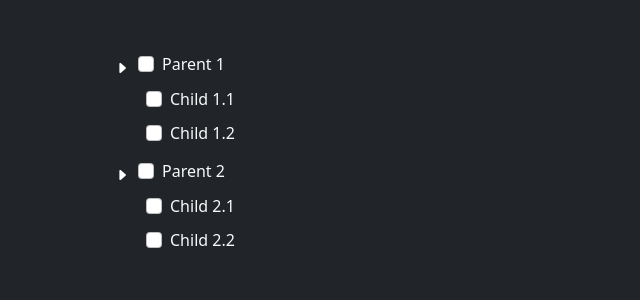
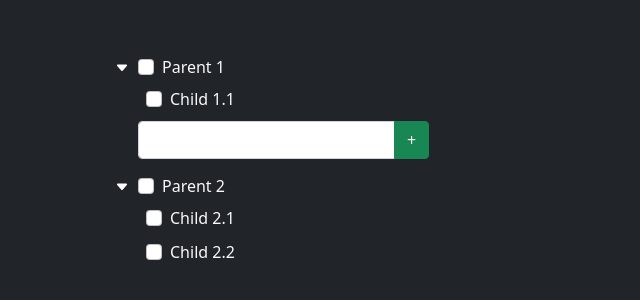
Before and after one commit to bunnyBites/checked-tree, a React (Vite) app: page / in a window 1280 px wide. Shown: the top 300 px of the page, without its empty margins (0-640 px from the left). Built offline with nearby package versions, Linux system fonts and the light colour scheme.

Commit message:
add functionality to add sub node

```diff
--- a/src/components/treeDisplay/TreeDisplay.component.view.tsx
+++ b/src/components/treeDisplay/TreeDisplay.component.view.tsx
@@ -2,25 +2,26 @@ import React, { useEffect, useRef, useState } from "react";
 import clsx from "clsx";
 import { TreeNodeVO } from "../../data/model/treeDisplay/TreeDisplay.model";
 import { TreeDisplay } from "./TreeDisplay.component";
+import { NodeInput } from "./nodeInput/NodeInput.component";
 
 type TreeDisplayViewPropsVO = {
   currentNode: TreeNodeVO;
-  onSelectNode: (isNodeSelected: boolean, selectedNode: TreeNodeVO) => void,
+  onSelectNode: (isNodeSelected: boolean, selectedNode: TreeNodeVO) => void;
 };
 
 export const TreeDisplayView: React.FC<TreeDisplayViewPropsVO> = (
-  props: TreeDisplayViewPropsVO
+  props: TreeDisplayViewPropsVO,
 ) => {
   const { currentNode, onSelectNode } = props;
   const [isExpandNode, setIsExpandNode] = useState<boolean>(true);
 
-  const checkboxRef = useRef<any>();
+  const checkboxRef = useRef<HTMLInputElement | null>(null);
 
   useEffect(() => {
-    if (checkboxRef?.current) {
+    if (checkboxRef.current) {
       checkboxRef.current.indeterminate = currentNode.indeterminate;
     }
-  }, [checkboxRef, currentNode.indeterminate]);
+  }, [currentNode.indeterminate]);
 
   const renderCheckboxInput = () => (
     <div
@@ -55,9 +56,9 @@ export const TreeDisplayView: React.FC<TreeDisplayViewPropsVO> = (
       className="btn btn-sm btn-flush"
     >
       <i
-        className={clsx("bi bi-caret-down-fill text-white", {
+        className={clsx("text-white", {
           "bi-caret-down-fill": isExpandNode,
-          "bi-caret-right-fill": isExpandNode,
+          "bi-caret-right-fill": !isExpandNode,
         })}
       />
     </button>
@@ -65,9 +66,10 @@ export const TreeDisplayView: React.FC<TreeDisplayViewPropsVO> = (
 
   return (
     <div className="ps-4 py-1">
-      <div className="d-flex align-items">
+      <div className="d-flex align-items-center">
         {!!currentNode.children.length && renderExpandCollapseBtn()}
-        {renderCheckboxInput()}
+        {!currentNode.isEditMode && renderCheckboxInput()}
+        {!!currentNode.isEditMode && <NodeInput currentNode={currentNode} />}
       </div>
       {!!currentNode.children.length && isExpandNode && (
         <div className="ps-2">
--- a/src/components/treeDisplay/TreeDisplay.controller.ts
+++ b/src/components/treeDisplay/TreeDisplay.controller.ts
@@ -88,7 +88,7 @@ export class TreeDisplayController {
     return undefined;
   }
 
-  private static readonly updateTreeNode = (
+  public static readonly updateTreeNode = (
     updatedTreeNode: TreeNodeVO,
     treeNodes: Array<TreeNodeVO>,
   ): Array<TreeNodeVO> =>
--- /dev/null
+++ b/src/components/treeDisplay/nodeInput/NodeInput.component.tsx
@@ -0,0 +1,39 @@
+import { useContext } from "react";
+import { TreeDisplayContext } from "../../../Context.provider";
+import { TreeNodeVO } from "../../../data/model/treeDisplay/TreeDisplay.model";
+import { TreeDisplayController } from "../TreeDisplay.controller";
+import { NodeInputView } from "./NodeInput.component.view";
+import { onSetTreeNodes } from "../../../actions/TreeView.actions";
+
+type NodeInputPropsVO = {
+  currentNode: TreeNodeVO;
+};
+
+export const NodeInput: React.FC<NodeInputPropsVO> = (
+  props: NodeInputPropsVO,
+) => {
+  const { currentNode } = props;
+  const treeViewContext = useContext(TreeDisplayContext);
+
+  const onAddNode = (nodeName: string) => {
+    const treeNodeState = treeViewContext?.[0];
+    const dispatch = treeViewContext?.[1];
+
+    if (!treeNodeState || !dispatch) return;
+
+    const updatedCurrentNode: TreeNodeVO = {
+      ...currentNode,
+      isEditMode: false,
+      name: nodeName,
+    };
+
+    const updatedCurrentTreeNodes = TreeDisplayController.updateTreeNode(
+      updatedCurrentNode,
+      treeNodeState.treeNodes,
+    );
+
+    onSetTreeNodes(updatedCurrentTreeNodes, dispatch);
+  };
+
+  return <NodeInputView onAddNode={onAddNode} currentNode={currentNode} />;
+};
--- /dev/null
+++ b/src/components/treeDisplay/nodeInput/NodeInput.component.view.tsx
@@ -0,0 +1,36 @@
+import { useState } from "react";
+import { TreeNodeVO } from "../../../data/model/treeDisplay/TreeDisplay.model";
+
+type NodeInputPropsVO = {
+  currentNode: TreeNodeVO;
+  onAddNode: (nodeName: string) => void;
+};
+
+export const NodeInputView: React.FC<NodeInputPropsVO> = (
+  props: NodeInputPropsVO,
+) => {
+  const { currentNode, onAddNode } = props;
+  const [nodeName, setNodeName] = useState<string>("");
+
+  return (
+    <div className="input-group w-auto">
+      <input
+        type="text"
+        maxLength={12}
+        className="form-control"
+        name={currentNode.nodeId}
+        onChange={(event) => {
+          setNodeName(event.target.value);
+        }}
+      />
+      <button
+        type="button"
+        onClick={() => onAddNode(nodeName.trim())}
+        className="input-group-text btn btn-success"
+        id="basic-addon1"
+      >
+        +
+      </button>
+    </div>
+  );
+};
--- a/src/data/constants/treeDisplay/TreeDisplay.const.ts
+++ b/src/data/constants/treeDisplay/TreeDisplay.const.ts
@@ -18,6 +18,7 @@ export const TREE_DISPLAY_MOCK: Array<TreeNodeVO> = [
         id: 3,
         name: "Child 1.2",
         isActive: false,
+        isEditMode: true,
         indeterminate: false,
         children: [],
       },
```
Also changed, not shown: src/data/model/treeDisplay/TreeDisplay.model.ts (+5 -4 lines).
